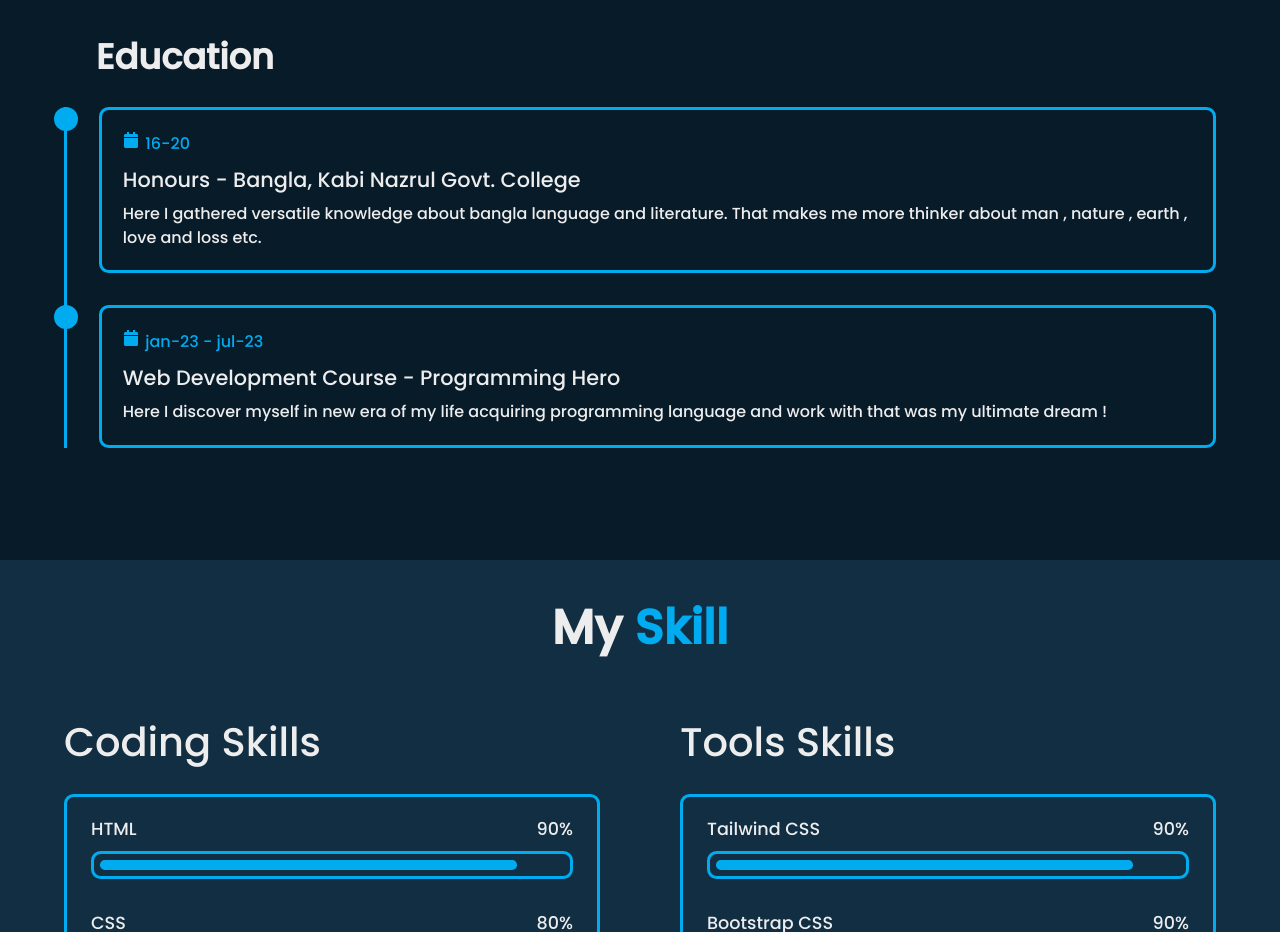
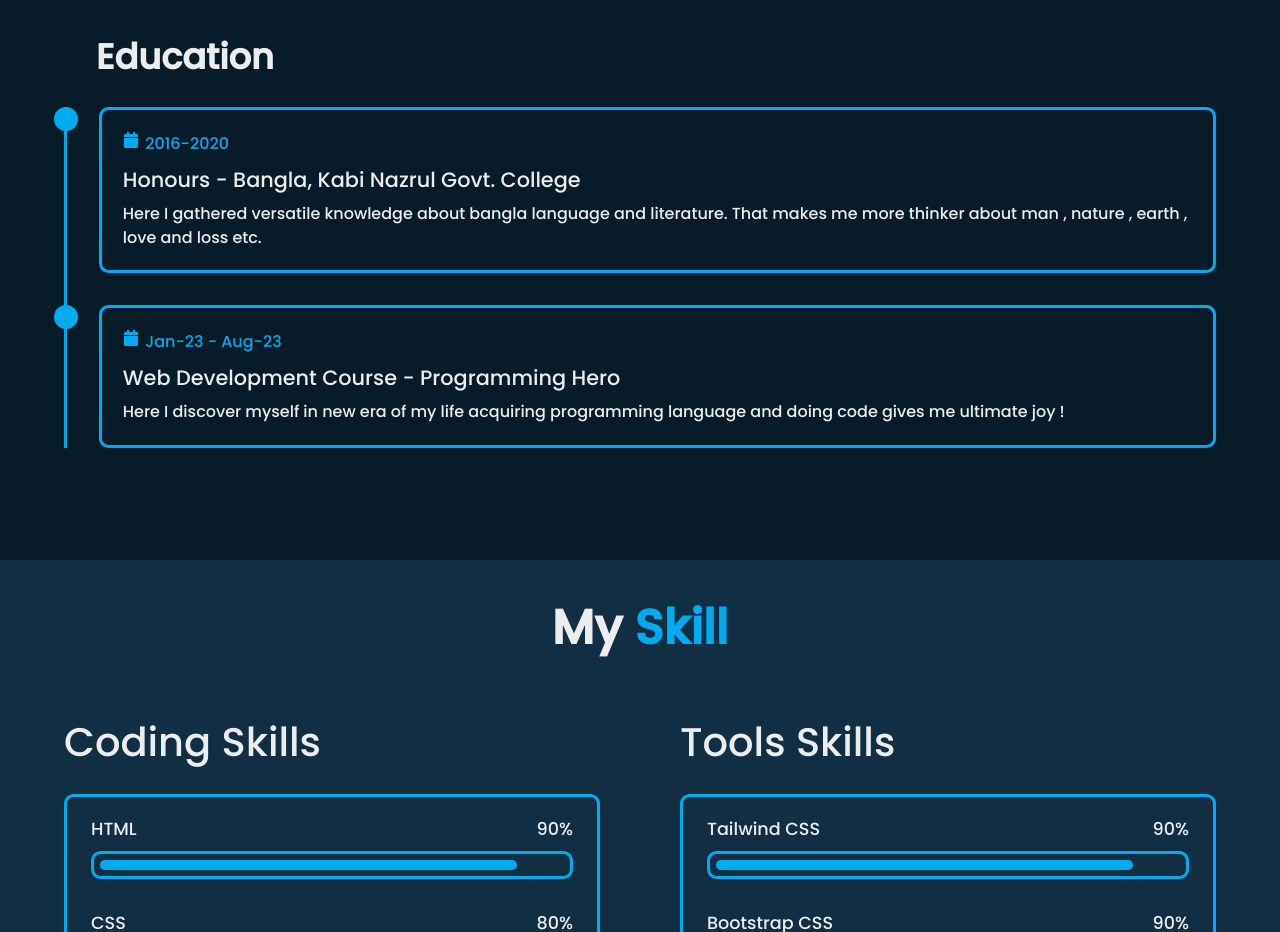
Before and after one commit to HimaloyAshis/portfolio-ab, a React (Vite) app: page / in a window 1280 px wide. Shown: the part 1820-2752 px from the top of the page. Built offline with nearby package versions, Linux system fonts and the light colour scheme.

Commit message:
education edited

```diff
--- a/src/Page/Home/Home.css
+++ b/src/Page/Home/Home.css
@@ -295,7 +295,7 @@
 
 .about-image img{
     width: 85%;
-    /* height: 85%; */
+    height: 85%;
     border-radius: 50%;
     border: .2rem solid var(--main-color);
 }
@@ -338,7 +338,7 @@ span{
     padding: .7rem;
 }
 
-.btn-box.btns a{
+.btn-box.btns a::before{
     background: var(--second-bg-color);
 }
 
@@ -414,7 +414,7 @@ span{
 
 }
 
-.education-content .content:hover:before{
+.education-content .content:hover::before{
     width: 100%;
 }
 
--- a/src/Page/Home/Home.jsx
+++ b/src/Page/Home/Home.jsx
@@ -159,16 +159,16 @@ const Home = () => {
                         <div className="education-box">
                             <div className="education-content">
                                 <div className="content">
-                                    <div className="year"><FaCalendar className='fa'></FaCalendar>16-20</div>
+                                    <div className="year"><FaCalendar className='fa'></FaCalendar>2016-2020</div>
                                     <h3>Honours - Bangla, Kabi Nazrul Govt. College</h3>
                                     <p> Here I gathered versatile knowledge about bangla language and literature. That makes me more thinker about man , nature , earth , love and loss etc. </p>
                                 </div>
                             </div>
                             <div className="education-content">
                                 <div className="content">
-                                    <div className="year"><FaCalendar></FaCalendar>jan-23 - jul-23</div>
+                                    <div className="year"><FaCalendar></FaCalendar>Jan-23 - Aug-23</div>
                                     <h3>Web Development Course - Programming Hero</h3>
-                                    <p>Here I discover myself in new era of my life acquiring programming language and work with  that was my ultimate dream !</p>
+                                    <p>Here I discover myself in new era of my life acquiring programming language and doing code gives me ultimate joy ! </p>
                                 </div>
                             </div>
 
```
